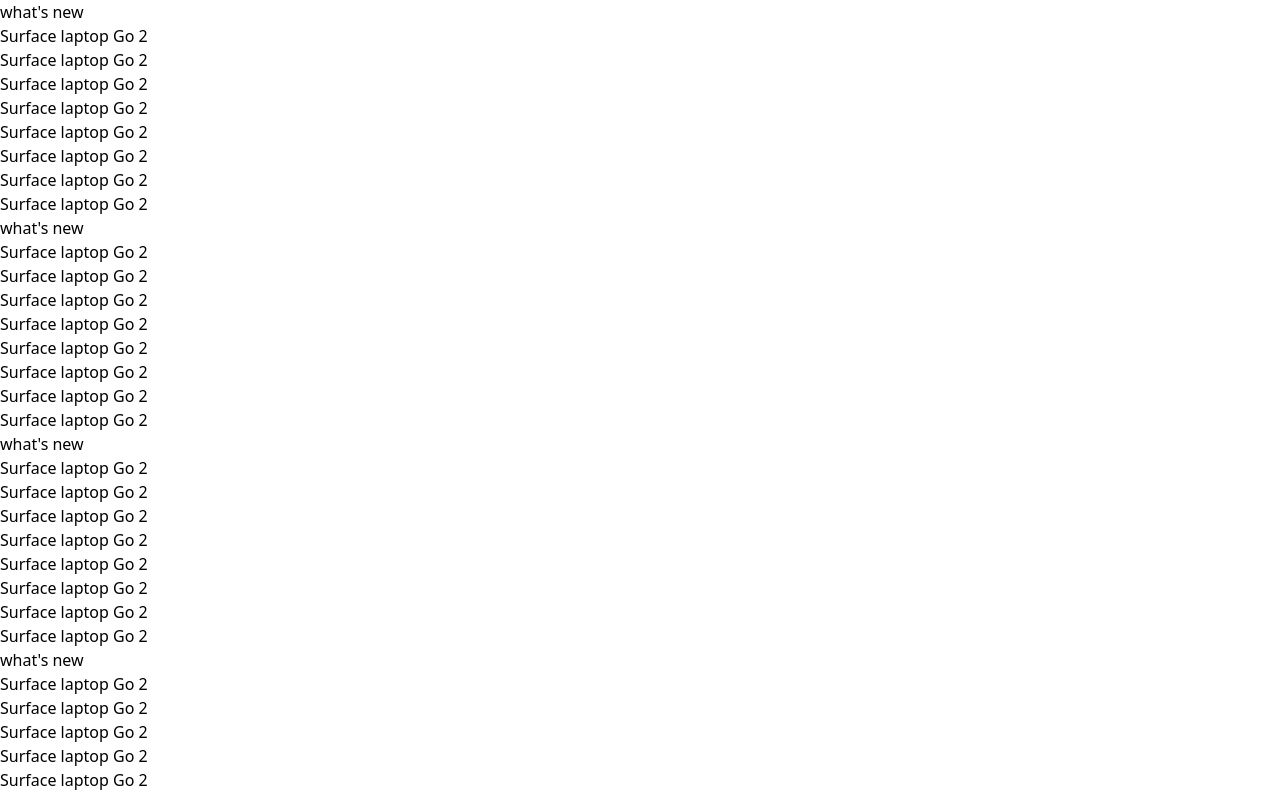
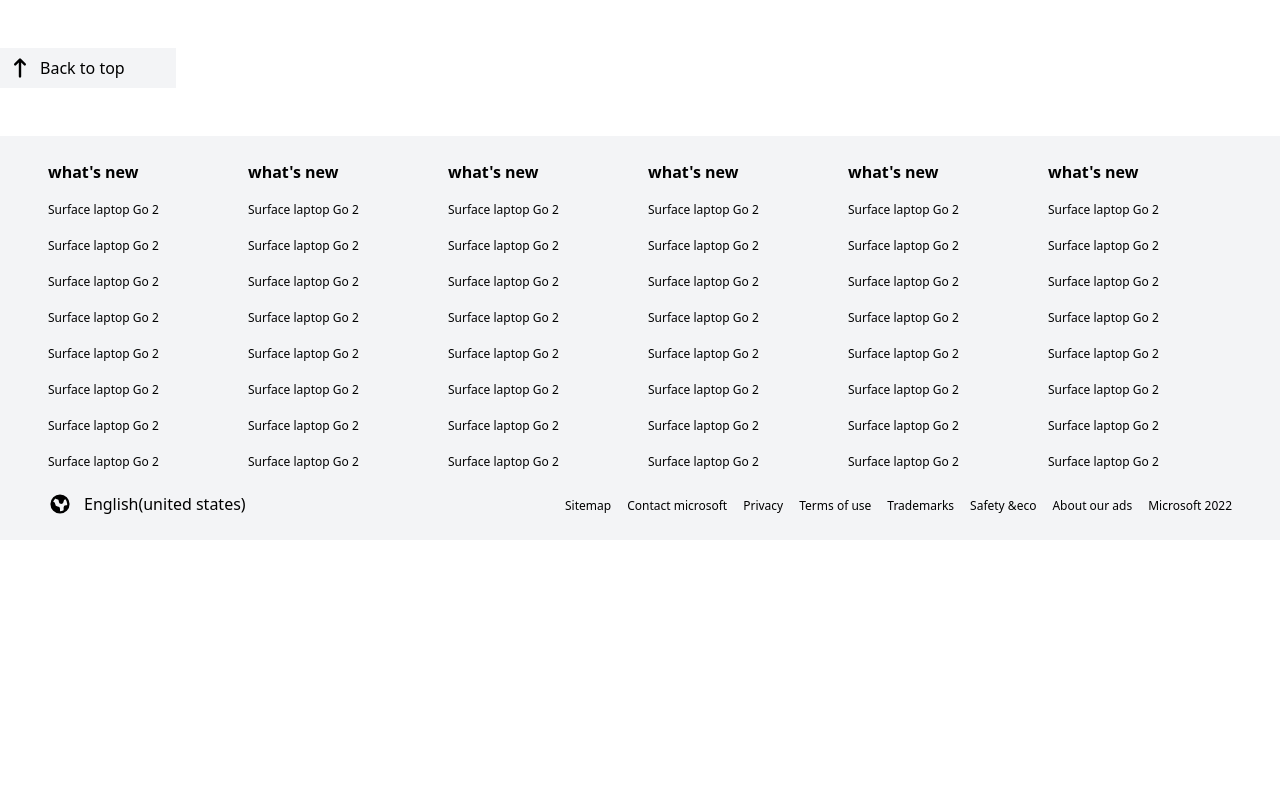
Before and after one commit to mugishasam123/Microsoft-clone, a plain HTML site: page index.html in a window 1280 px wide. Shown: the part 3792-4589 px from the top of the page. After the commit the page ends 4332 px from the top, so only its background shows below. Drawn offline with nearby package versions, Linux system fonts and the light colour scheme.

Commit message:
Style footer section

```diff
--- a/index.html
+++ b/index.html
@@ -310,7 +310,7 @@
 
         <div class="border mx-24 mt-16">
             <img class="w-full" src="/images/sportlady.jpeg" alt="">
-            <div >
+            <div>
                 <h3 class="text-2xl font-semibold">Coco Gauff and New
                     Balance ace the collab
                     game</h3>
@@ -340,244 +340,261 @@
             </svg>
         </div>
 
-        <div class="flex space-x-4 items-center">
+        <div class="flex space-x-4 items-center mx-24 mt-16">
             <h5>Follow Microsoft</h5>
             <ul class="flex space-x-4">
                 <li>
-                    <a href="#"><img src="/images/fb.jpeg" alt="fb"></a>
+                    <a href="#"><img class="w-7 h-8" src="/images/fb.jpeg" alt="fb"></a>
                 </li>
                 <li>
-                    <a href="#"><img src="/images/twitter.jpeg" alt="twitter"></a>
+                    <a href="#"><img class="w-7 h-8" src="/images/twitter.jpeg" alt="twitter"></a>
                 </li>
                 <li>
-                    <a href="#"><img src="" alt="linkedin"></a>
+                    <a href="#"><img class="w-7 h-8" src="/images/linkedin.jpeg" alt="linkedin"></a>
                 </li>
             </ul>
 
         </div>
 
-        <button>
-            <img src="" alt="arrow-up"> Back to top
-        </button>
+        <div class=" flex items-center mt-16">
+            <div class="flex space-x-2 bg-gray-100 p-2 w-44 hover:bg-white hover:shadow-xl hover:pointer">
+                <svg class="w-6 h-6" fill="currentColor" viewBox="0 0 20 20" xmlns="http://www.w3.org/2000/svg">
+                    <path fill-rule="evenodd"
+                        d="M5.293 7.707a1 1 0 010-1.414l4-4a1 1 0 011.414 0l4 4a1 1 0 01-1.414 1.414L11 5.414V17a1 1 0 11-2 0V5.414L6.707 7.707a1 1 0 01-1.414 0z"
+                        clip-rule="evenodd"></path>
+                </svg>
+                <span>
+                    Back to top
+                </span>
+            </div>
+
+
+        </div>
 
     </section>
 
-    <section>
-        <div>
-
-
-            <div>
-                <h4>what's new</h4>
-                <ul>
+    <section class="bg-gray-100 mt-12 space-y-5 py-6 px-12">
+        <div class="grid grid-cols-1 md:grid-cols-3 lg:grid-cols-6 gap-4 ">
+            <div class="space-y-3">
+                <h4 class="font-semibold">what's new</h4>
+                <ul class="space-y-3">
                     <li>
-                        <a href="#">Surface laptop Go 2</a>
+                        <a class="text-xs" href="#">Surface laptop Go 2</a>
                     </li>
                     <li>
-                        <a href="#">Surface laptop Go 2</a>
+                        <a class="text-xs" href="#">Surface laptop Go 2</a>
                     </li>
                     <li>
-                        <a href="#">Surface laptop Go 2</a>
+                        <a class="text-xs" href="#">Surface laptop Go 2</a>
                     </li>
                     <li>
-                        <a href="#">Surface laptop Go 2</a>
+                        <a class="text-xs" href="#">Surface laptop Go 2</a>
                     </li>
                     <li>
-                        <a href="#">Surface laptop Go 2</a>
+                        <a class="text-xs" href="#">Surface laptop Go 2</a>
                     </li>
                     <li>
-                        <a href="#">Surface laptop Go 2</a>
+                        <a class="text-xs" href="#">Surface laptop Go 2</a>
                     </li>
                     <li>
-                        <a href="#">Surface laptop Go 2</a>
+                        <a class="text-xs" href="#">Surface laptop Go 2</a>
                     </li>
                     <li>
-                        <a href="#">Surface laptop Go 2</a>
+                        <a class="text-xs" href="#">Surface laptop Go 2</a>
                     </li>
                 </ul>
             </div>
 
-            <div>
-                <h4>what's new</h4>
-                <ul>
+            <div class="space-y-3">
+                <h4 class="font-semibold">what's new</h4>
+                <ul class="space-y-3">
                     <li>
-                        <a href="#">Surface laptop Go 2</a>
+                        <a class="text-xs" href="#">Surface laptop Go 2</a>
                     </li>
                     <li>
-                        <a href="#">Surface laptop Go 2</a>
+                        <a class="text-xs" href="#">Surface laptop Go 2</a>
                     </li>
                     <li>
-                        <a href="#">Surface laptop Go 2</a>
+                        <a class="text-xs" href="#">Surface laptop Go 2</a>
                     </li>
                     <li>
-                        <a href="#">Surface laptop Go 2</a>
+                        <a class="text-xs" href="#">Surface laptop Go 2</a>
                     </li>
                     <li>
-                        <a href="#">Surface laptop Go 2</a>
+                        <a class="text-xs" href="#">Surface laptop Go 2</a>
                     </li>
                     <li>
-                        <a href="#">Surface laptop Go 2</a>
+                        <a class="text-xs" href="#">Surface laptop Go 2</a>
                     </li>
                     <li>
-                        <a href="#">Surface laptop Go 2</a>
+                        <a class="text-xs" href="#">Surface laptop Go 2</a>
                     </li>
                     <li>
-                        <a href="#">Surface laptop Go 2</a>
+                        <a class="text-xs" href="#">Surface laptop Go 2</a>
                     </li>
                 </ul>
             </div>
 
-            <div>
-                <h4>what's new</h4>
-                <ul>
+
+            <div class="space-y-3">
+                <h4 class="font-semibold">what's new</h4>
+                <ul class="space-y-3">
                     <li>
-                        <a href="#">Surface laptop Go 2</a>
+                        <a class="text-xs" href="#">Surface laptop Go 2</a>
                     </li>
                     <li>
-                        <a href="#">Surface laptop Go 2</a>
+                        <a class="text-xs" href="#">Surface laptop Go 2</a>
                     </li>
                     <li>
-                        <a href="#">Surface laptop Go 2</a>
+                        <a class="text-xs" href="#">Surface laptop Go 2</a>
                     </li>
                     <li>
-                        <a href="#">Surface laptop Go 2</a>
+                        <a class="text-xs" href="#">Surface laptop Go 2</a>
                     </li>
                     <li>
-                        <a href="#">Surface laptop Go 2</a>
+                        <a class="text-xs" href="#">Surface laptop Go 2</a>
                     </li>
                     <li>
-                        <a href="#">Surface laptop Go 2</a>
+                        <a class="text-xs" href="#">Surface laptop Go 2</a>
                     </li>
                     <li>
-                        <a href="#">Surface laptop Go 2</a>
+                        <a class="text-xs" href="#">Surface laptop Go 2</a>
                     </li>
                     <li>
-                        <a href="#">Surface laptop Go 2</a>
+                        <a class="text-xs" href="#">Surface laptop Go 2</a>
                     </li>
                 </ul>
             </div>
 
-            <div>
-                <h4>what's new</h4>
-                <ul>
+
+            <div class="space-y-3">
+                <h4 class="font-semibold">what's new</h4>
+                <ul class="space-y-3">
                     <li>
-                        <a href="#">Surface laptop Go 2</a>
+                        <a class="text-xs" href="#">Surface laptop Go 2</a>
                     </li>
                     <li>
-                        <a href="#">Surface laptop Go 2</a>
+                        <a class="text-xs" href="#">Surface laptop Go 2</a>
                     </li>
                     <li>
-                        <a href="#">Surface laptop Go 2</a>
+                        <a class="text-xs" href="#">Surface laptop Go 2</a>
                     </li>
                     <li>
-                        <a href="#">Surface laptop Go 2</a>
+                        <a class="text-xs" href="#">Surface laptop Go 2</a>
                     </li>
                     <li>
-                        <a href="#">Surface laptop Go 2</a>
+                        <a class="text-xs" href="#">Surface laptop Go 2</a>
                     </li>
                     <li>
-                        <a href="#">Surface laptop Go 2</a>
+                        <a class="text-xs" href="#">Surface laptop Go 2</a>
                     </li>
                     <li>
-                        <a href="#">Surface laptop Go 2</a>
+                        <a class="text-xs" href="#">Surface laptop Go 2</a>
                     </li>
                     <li>
-                        <a href="#">Surface laptop Go 2</a>
+                        <a class="text-xs" href="#">Surface laptop Go 2</a>
                     </li>
                 </ul>
             </div>
 
-            <div>
-                <h4>what's new</h4>
-                <ul>
+
+            <div class="space-y-3">
+                <h4 class="font-semibold">what's new</h4>
+                <ul class="space-y-3">
                     <li>
-                        <a href="#">Surface laptop Go 2</a>
+                        <a class="text-xs" href="#">Surface laptop Go 2</a>
                     </li>
                     <li>
-                        <a href="#">Surface laptop Go 2</a>
+                        <a class="text-xs" href="#">Surface laptop Go 2</a>
                     </li>
                     <li>
-                        <a href="#">Surface laptop Go 2</a>
+                        <a class="text-xs" href="#">Surface laptop Go 2</a>
                     </li>
                     <li>
-                        <a href="#">Surface laptop Go 2</a>
+                        <a class="text-xs" href="#">Surface laptop Go 2</a>
                     </li>
                     <li>
-                        <a href="#">Surface laptop Go 2</a>
+                        <a class="text-xs" href="#">Surface laptop Go 2</a>
                     </li>
                     <li>
-                        <a href="#">Surface laptop Go 2</a>
+                        <a class="text-xs" href="#">Surface laptop Go 2</a>
                     </li>
                     <li>
-                        <a href="#">Surface laptop Go 2</a>
+                        <a class="text-xs" href="#">Surface laptop Go 2</a>
                     </li>
                     <li>
-                        <a href="#">Surface laptop Go 2</a>
+                        <a class="text-xs" href="#">Surface laptop Go 2</a>
                     </li>
                 </ul>
             </div>
 
-            <div>
-                <h4>what's new</h4>
-                <ul>
+
+            <div class="space-y-3">
+                <h4 class="font-semibold">what's new</h4>
+                <ul class="space-y-3">
                     <li>
-                        <a href="#">Surface laptop Go 2</a>
+                        <a class="text-xs" href="#">Surface laptop Go 2</a>
                     </li>
                     <li>
-                        <a href="#">Surface laptop Go 2</a>
+                        <a class="text-xs" href="#">Surface laptop Go 2</a>
                     </li>
                     <li>
-                        <a href="#">Surface laptop Go 2</a>
+                        <a class="text-xs" href="#">Surface laptop Go 2</a>
                     </li>
                     <li>
-                        <a href="#">Surface laptop Go 2</a>
+                        <a class="text-xs" href="#">Surface laptop Go 2</a>
                     </li>
                     <li>
-                        <a href="#">Surface laptop Go 2</a>
+                        <a class="text-xs" href="#">Surface laptop Go 2</a>
                     </li>
                     <li>
-                        <a href="#">Surface laptop Go 2</a>
+                        <a class="text-xs" href="#">Surface laptop Go 2</a>
                     </li>
                     <li>
-                        <a href="#">Surface laptop Go 2</a>
+                        <a class="text-xs" href="#">Surface laptop Go 2</a>
                     </li>
                     <li>
-                        <a href="#">Surface laptop Go 2</a>
+                        <a class="text-xs" href="#">Surface laptop Go 2</a>
                     </li>
                 </ul>
             </div>
 
         </div>
 
-        <footer>
-            <div>
-                <img src="" alt="web">
+        <footer class="flex justify-between">
+            <div class="flex space-x-3">
+                <svg class="w-6 h-6" fill="currentColor" viewBox="0 0 20 20" xmlns="http://www.w3.org/2000/svg">
+                    <path fill-rule="evenodd"
+                        d="M10 18a8 8 0 100-16 8 8 0 000 16zM4.332 8.027a6.012 6.012 0 011.912-2.706C6.512 5.73 6.974 6 7.5 6A1.5 1.5 0 019 7.5V8a2 2 0 004 0 2 2 0 011.523-1.943A5.977 5.977 0 0116 10c0 .34-.028.675-.083 1H15a2 2 0 00-2 2v2.197A5.973 5.973 0 0110 16v-2a2 2 0 00-2-2 2 2 0 01-2-2 2 2 0 00-1.668-1.973z"
+                        clip-rule="evenodd"></path>
+                </svg>
                 <h4>English(united states)</h4>
             </div>
 
-            <ul>
+            <ul class="flex space-x-4">
                 <li>
-                    <a href="#">Sitemap</a>
+                    <a class="text-xs" href="#">Sitemap</a>
                 </li>
                 <li>
-                    <a href="#">Contact microsoft</a>
+                    <a class="text-xs" href="#">Contact microsoft</a>
                 </li>
                 <li>
-                    <a href="#">Privacy</a>
+                    <a class="text-xs" href="#">Privacy</a>
                 </li>
                 <li>
-                    <a href="#">Terms of use</a>
+                    <a class="text-xs" href="#">Terms of use</a>
                 </li>
                 <li>
-                    <a href="#">Trademarks</a>
+                    <a class="text-xs" href="#">Trademarks</a>
                 </li>
                 <li>
-                    <a href="#">Safety &eco</a>
+                    <a class="text-xs" href="#">Safety &eco</a>
                 </li>
                 <li>
-                    <a href="#">About our ads</a>
+                    <a class="text-xs" href="#">About our ads</a>
                 </li>
                 <li>
-                    <a href="#">Microsoft 2022</a>
+                    <a class="text-xs" href="#">Microsoft 2022</a>
                 </li>
             </ul>
         </footer>
```
Also changed, not shown: images/linkedin.jpeg (renamed from images/Linkedin%202x.jpeg). Lines whose indentation alone changed are shown as unchanged.
